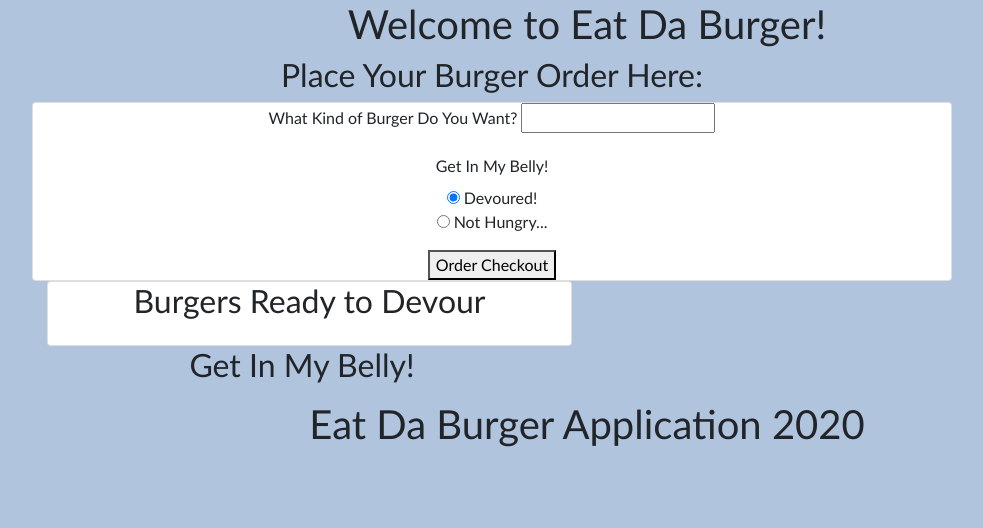
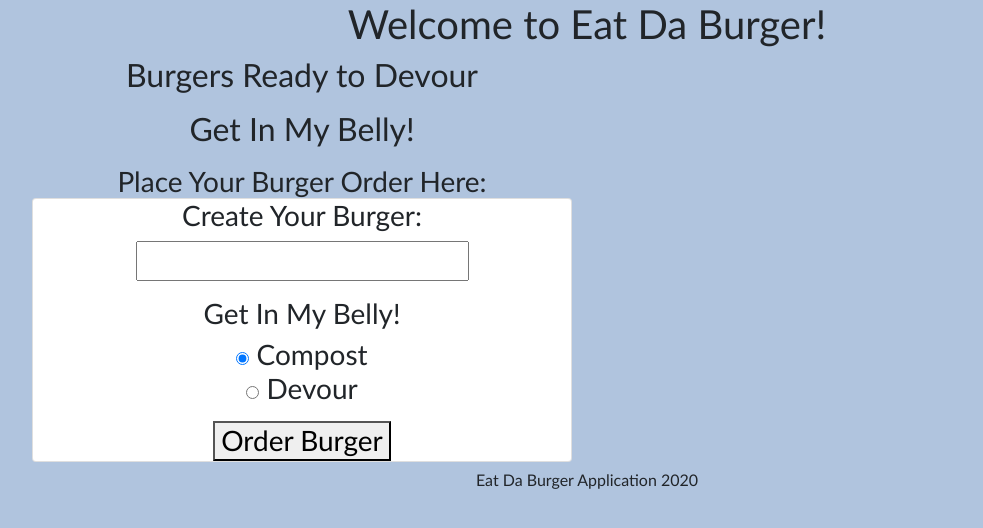
Before and after one commit to ElhamFabe/Eat-Da-Burger-, a Node server app: page / in a window 1280 px wide. Shown: the top 528 px of the page, without its empty margins (53-1036 px from the left). Run offline with Node 20, Linux system fonts and the light colour scheme; data that the repository does not hold is empty; some libraries are stand-ins or nearby versions.

Commit message:
debugging burger display

```diff
--- a/config/orm.js
+++ b/config/orm.js
@@ -1,5 +1,5 @@
 // Import MySQL connection.
-const connection = require('../config/connection');
+var connection = require('../config/connection');
 
 
 // Helper function for SQL syntax.
--- a/controllers/burgers_controller.js
+++ b/controllers/burgers_controller.js
@@ -18,9 +18,9 @@ router.get("/", function(req, res) {
 
 router.post("/api/burgers", function(req, res) {
   burger.create([
-    "burger_name", "devoured"
+    "name", "devoured"
   ], [
-    req.body.burger_name, req.body.devoured
+    req.body.name, req.body.devoured
   ], function(result) {
     // Send back the ID of the new quote
     res.json({ id: result.insertId });
--- a/models/burger.js
+++ b/models/burger.js
@@ -1,7 +1,7 @@
 // Import the ORM to create functions that will interact with the database.
-const orm = require("../config/orm.js");
+var orm = require("../config/orm.js");
 
-const burger = {
+var burger = {
   all: function(cb) {
     orm.all("burgers", function(res) {
       cb(res);
--- a/views/index.handlebars
+++ b/views/index.handlebars
@@ -2,34 +2,12 @@
 
 <main class="container">
     <section class="row">
-        <article class="col-md-10" id="addBurger">
-            <h2>Place Your Burger Order Here: </h2>
-            <div class="card">
-                <form class="create-form">
-
-                    <div class="form-group">
-                        <label for="ca">What Kind of Burger Do You Want?</label>
-                        <input type="text" id="ca" name="name">
-                    </div>
-
-                    <div class="form-group">
-                        <label for="devoured">Get In My Belly!</label><br>
-                        <input type="radio" name="devoured" value="1" checked> Devoured!<br>
-                        <input type="radio" name="devoured" value="0"> Not Hungry...
-                    </div>
-
-                    <button type="submit">Order Checkout</button>
-                </form>
-            </div>
-        </article>
-    </section>
-    <section class="col-md-6">
-        <article class="card" id="burgersList">
+        <article class="col-md-6" class="card" id="burgersList">
             <h2>Burgers Ready to Devour</h2>
             <ul>
                 {{#each burgers}}
                 {{#unless devoured}}
-                {{> burgers/burger-block devoured=true}}
+                {{> burgers/burger-block devour=true}}
                 {{/unless}}
                 {{/each}}
             </ul>
@@ -42,13 +20,34 @@
             <ul>
                 {{#each burgers}}
                 {{#if devoured}}
-                {{> burgers/burger-block devoured=false}}
+                {{> burgers/burger-block devour=false}}
                 {{/if}}
                 {{/each}}
             </ul>
 
         </article>
     </section>
+    <section class="row">
+        <article class="col-md-6" id="addBurger">
+            <h3>Place Your Burger Order Here: </h>
+                <div class="card">
+                    <form class="create-form">
 
+                        <div class="form-group">
+                            <label for="bu">Create Your Burger:</label>
+                            <input type="text" id="bu" name="name">
+                        </div>
+
+                        <div class="form-group">
+                            <label for="devoured">Get In My Belly!</label><br>
+                            <input type="radio" name="devoured" value="1" checked> Compost<br>
+                            <input type="radio" name="devoured" value="0"> Devour
+                        </div>
+
+                        <button type="submit">Order Burger</button>
+                    </form>
+                </div>
+        </article>
+    </section>
 
 </main>
--- a/views/layouts/main.handlebars
+++ b/views/layouts/main.handlebars
@@ -9,33 +9,28 @@
 	<!-- Bootstrap CSS -->
 	<link rel="stylesheet" href="https://stackpath.bootstrapcdn.com/bootstrap/4.5.2/css/bootstrap.min.css"
 		integrity="sha384-JcKb8q3iqJ61gNV9KGb8thSsNjpSL0n8PARn9HuZOnIxN0hoP+VmmDGMN5t9UJ0Z" crossorigin="anonymous">
+	<!-- Assets CSS -->
 	<link rel="stylesheet" href="/assets/css/style.css" type="text/css" />
-
 	<title class="centerText">Welcome to Eat Da Burger| Restuarant App </title>
-</head>
-
-<body>
-	{{{ body }}}
-
-	 <footer>
-        <h1 class="footNote">Eat Da Burger Application 2020</h1>
-    </footer>
-
-	<!-- Optional JavaScript -->
-	<!-- jQuery first, then Popper.js, then Bootstrap JS -->
-	{{!-- <script src="https://code.jquery.com/jquery-3.5.1.slim.min.js"
-		integrity="sha384-DfXdz2htPH0lsSSs5nCTpuj/zy4C+OGpamoFVy38MVBnE+IbbVYUew+OrCXaRkfj"
-		crossorigin="anonymous"></script> --}}
+	{{!-- jquery --}}
 	<script src="https://code.jquery.com/jquery.js"></script>
-
 	<script src="https://cdn.jsdelivr.net/npm/popper.js@1.16.1/dist/umd/popper.min.js"
 		integrity="sha384-9/reFTGAW83EW2RDu2S0VKaIzap3H66lZH81PoYlFhbGU+6BZp6G7niu735Sk7lN"
 		crossorigin="anonymous"></script>
 	<script src="https://stackpath.bootstrapcdn.com/bootstrap/4.5.2/js/bootstrap.min.js"
 		integrity="sha384-B4gt1jrGC7Jh4AgTPSdUtOBvfO8shuf57BaghqFfPlYxofvL8/KUEfYiJOMMV+rV"
 		crossorigin="anonymous"></script>
-	<script src="/public/assets/js/canvas.js"></script>
-	<script src="/public/assets/js/burgers.js"></script>
+	{{!-- burger.js --}}
+	<script src="/assets/js/burgers.js"></script>
+</head>
+
+<body>
+	{{{ body }}}
+
+	<footer class="footNote">
+		<h6>Eat Da Burger Application 2020</h6>
+	</footer>
+
 </body>
 
 </html>
--- a/views/partials/burgers/burger-block.handlebars
+++ b/views/partials/burgers/burger-block.handlebars
@@ -1,9 +1,9 @@
 <li>
 	{{name}}
 
-	<button class="change-devour" data-id="{{id}}" data-newsleep="{{devour}}">
-		{{#if devoured}}GET In My Belly!{{else}}Not Hungry...{{/if}}
+	<button class="change-devour" data-id="{{id}}" data-newDevour"{{devour}}">
+		{{#if devour}}GET In My Belly!{{else}}Not Hungry...{{/if}}
 	</button>
 
-	<button class="delete-burger" data-id="{{this.id}}">Not Hungry...</button>
+	<button class="delete-burger" data-id="{{this.id}}">Compost It</button>
 </li>
```
Also changed, not shown: config/connection.js (+4 -3 lines), db/schema.sql (+5 -3 lines), views/index2.handlebars (added, +74 -0 lines), public/assets/css/style.css, public/assets/js/burgers.js.
